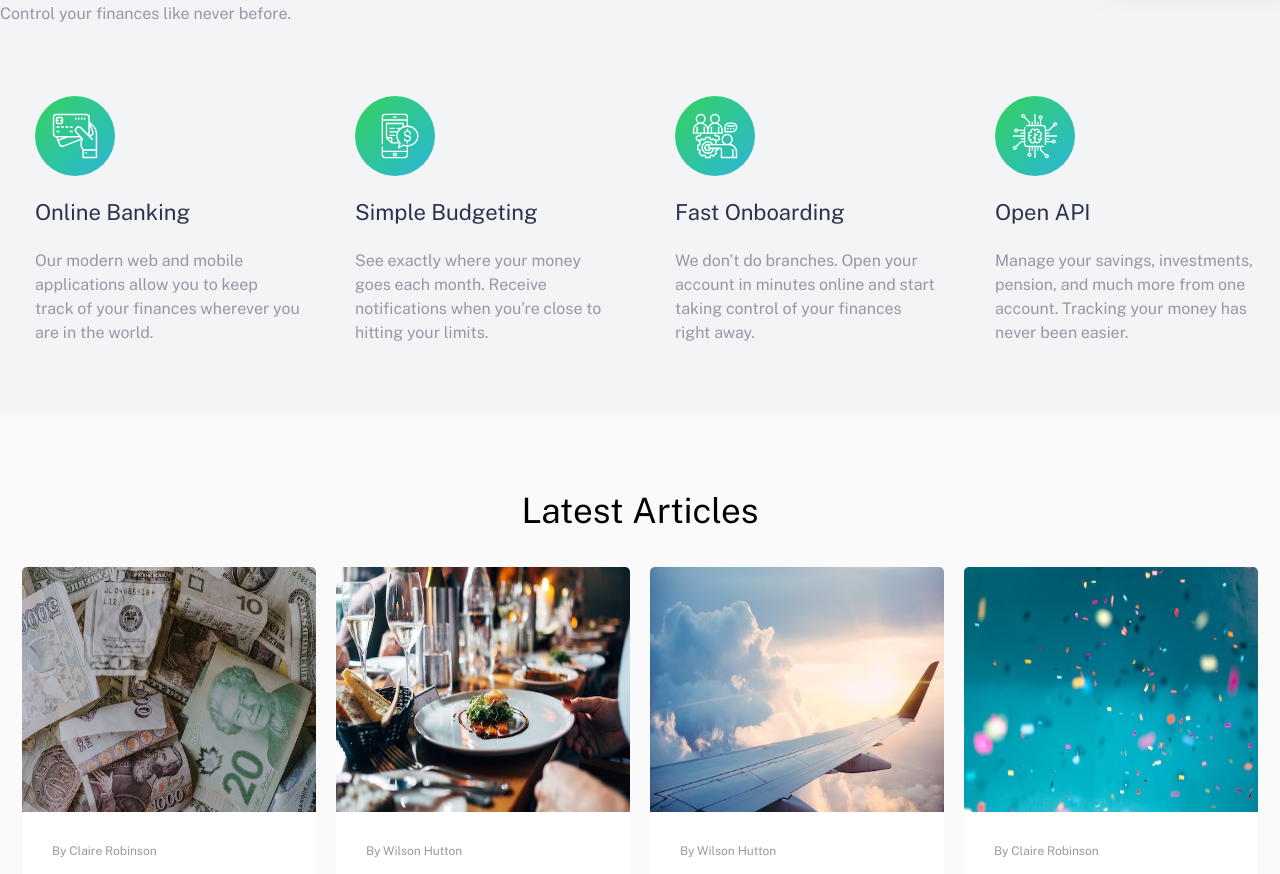
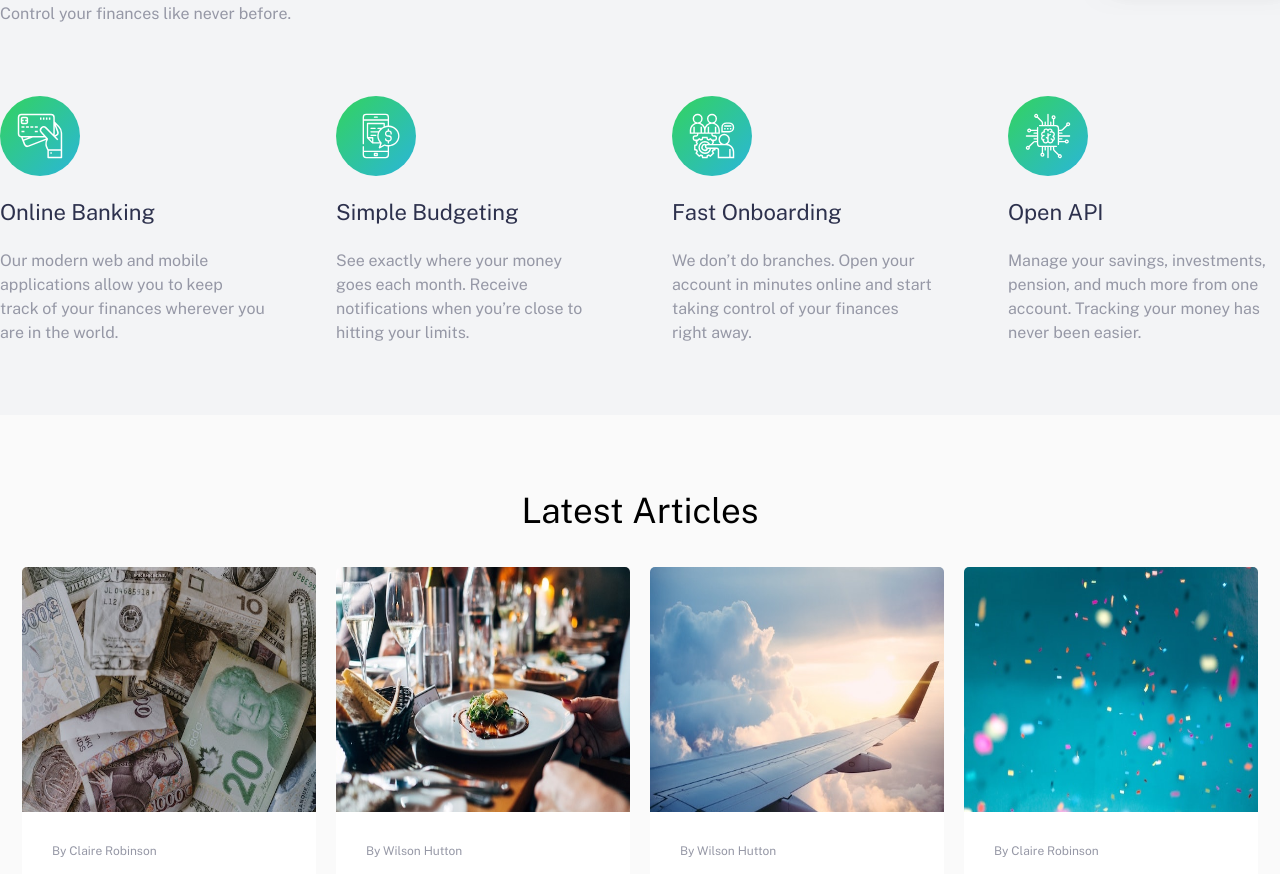
Before and after one commit to cendyz/Easybank-landing-page, a Nuxt app: page / in a window 1280 px wide. Shown: the part 824-1698 px from the top of the page. Built offline with nearby package versions, Linux system fonts and the light colour scheme.

Commit message:
html lang

```diff
--- a/components/FirstSection.vue
+++ b/components/FirstSection.vue
@@ -9,9 +9,8 @@
 				We leverage Open Banking to turn your bank account into your financial hub. Control your finances like never
 				before.
 			</p>
-			<div
-				class="mt-[7rem] grid gap-y-[3rem] lg:grid lg:grid-cols-2 lg:place-items-center lg:gap-y-[6rem] xl:flex xl:justify-around">
-				<div v-for="(item, index) in profitsData" :key="index" class="xl:w-[29rem] xl:pl-[2rem] ">
+			<div class="mt-[7rem] grid gap-y-[3rem] lg:grid lg:grid-cols-2 lg:place-items-center lg:gap-y-[6rem] xl:flex xl:gap-x-[5%]">
+				<div v-for="(item, index) in profitsData" :key="index" class="xl:w-[23%]">
 					<img :src="item.img" :alt="item.title" class="block mx-auto w-[7rem] md:w-[8rem] lg:mx-0" />
 					<h3 class="text-primary-1 text-[2rem] my-[2rem] md:text-[2.2rem]">{{ item.title }}</h3>
 					<p class="md:w-[38rem] md:mx-auto lg:w-[26.5rem] lg:mx-0">
--- a/nuxt.config.ts
+++ b/nuxt.config.ts
@@ -14,6 +14,9 @@ export default defineNuxtConfig({
 				},
 			],
 			link: [{ rel: 'icon', type: 'image/svg+xml', href: '/favicon.ico?v2' }],
+			htmlAttrs: {
+				lang: 'en'
+			  }
 		},
 	},
 })
```
